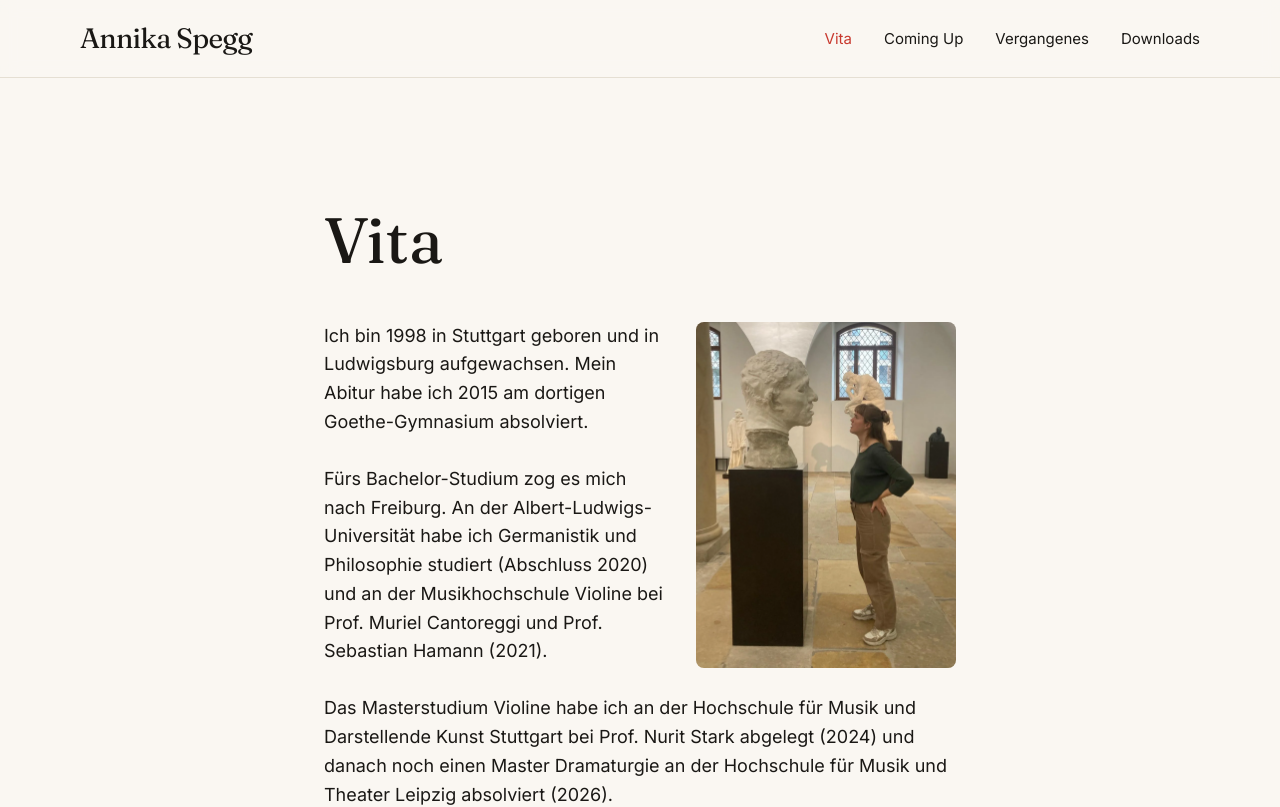
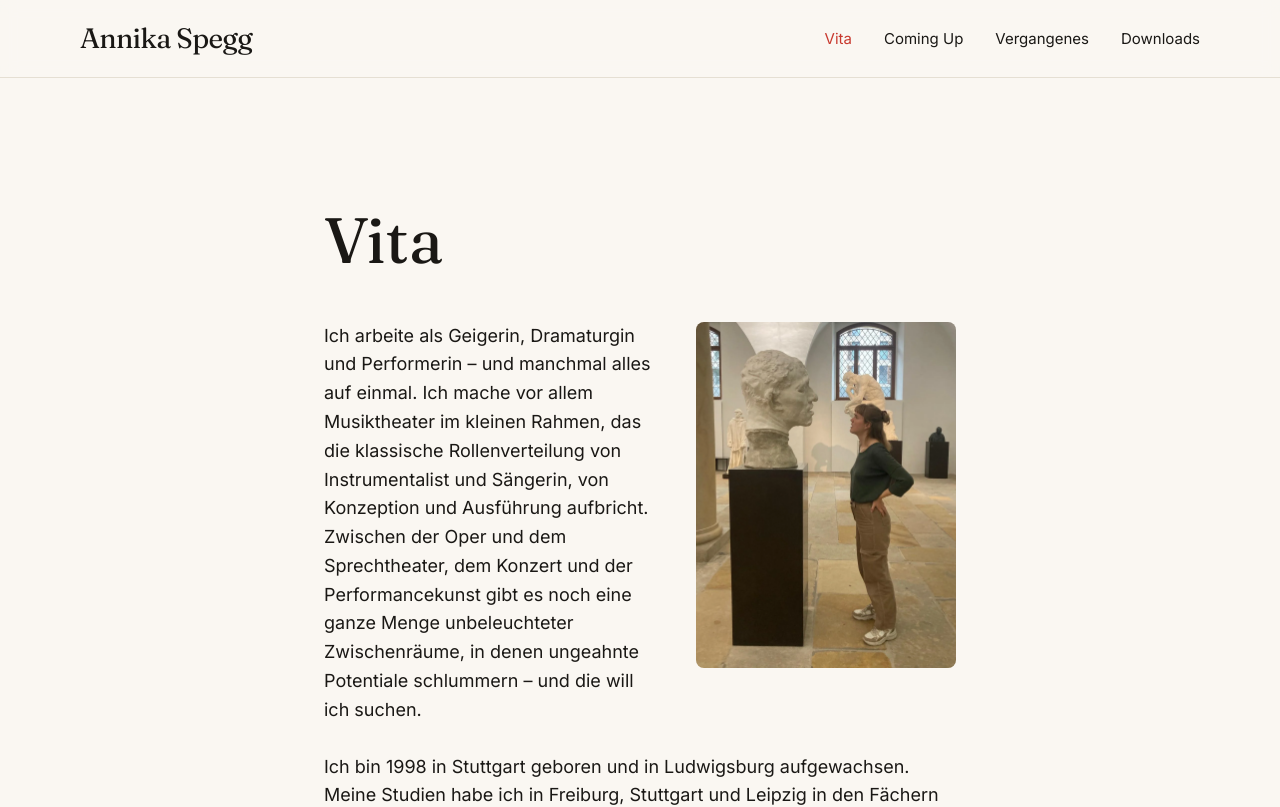
Before and after one commit to annikaspgg/persoenliche-Website, a Next.js app: page /vita in a window 1280 px wide. Shown: the top 807 px of the page. Built offline with nearby package versions, Linux system fonts and the light colour scheme.

Commit message:
Vita: neuer Einstiegsabsatz, gestraffte Studien-Angaben, umsortierte Reihenfolge
Co-Authored-By: Claude Opus 4.8 (1M context) <noreply@anthropic.com>

```diff
--- a/content/vita.mdx
+++ b/content/vita.mdx
@@ -1,36 +1,32 @@
-Ich bin 1998 in Stuttgart geboren und in Ludwigsburg aufgewachsen. Mein
-Abitur habe ich 2015 am dortigen Goethe-Gymnasium absolviert.
+Ich arbeite als Geigerin, Dramaturgin und Performerin – und manchmal alles auf
+einmal. Ich mache vor allem Musiktheater im kleinen Rahmen, das die klassische
+Rollenverteilung von Instrumentalist und Sängerin, von Konzeption und Ausführung
+aufbricht. Zwischen der Oper und dem Sprechtheater, dem Konzert und der
+Performancekunst gibt es noch eine ganze Menge unbeleuchteter Zwischenräume, in
+denen ungeahnte Potentiale schlummern – und die will ich suchen.
 
-Fürs Bachelor-Studium zog es mich nach Freiburg. An der
-Albert-Ludwigs-Universität habe ich Germanistik und Philosophie studiert
-(Abschluss 2020) und an der Musikhochschule Violine bei Prof. Muriel
-Cantoreggi und Prof. Sebastian Hamann (2021).
+Ich bin 1998 in Stuttgart geboren und in Ludwigsburg aufgewachsen. Meine Studien
+habe ich in Freiburg, Stuttgart und Leipzig in den Fächern Germanistik und
+Philosophie, Dramaturgie, Linguistik und Violine (künstlerisch) absolviert.
 
-Das Masterstudium Violine habe ich an der Hochschule für Musik und
-Darstellende Kunst Stuttgart bei Prof. Nurit Stark abgelegt (2024) und
-danach noch einen Master Dramaturgie an der Hochschule für Musik und
-Theater Leipzig absolviert (2026).
+Eigene Performances und Musiktheaterprojekte entstehen seit 2022 in Frankfurt,
+Berlin, Leipzig und Stuttgart. Für *GRETCHEN WANTS A FULL STORY* habe ich 2025
+das #Musikerzukunft-Stipendium der Deutschen Orchesterstiftung bekommen. Sehr
+geprägt hat mich außerdem die mehrjährige Arbeit bei der Initiative Klimabühne,
+ehemals ein Projekt von Studierenden der HMDK Stuttgart, die nach künstlerischen
+Antworten auf den Klimawandel sucht.
 
-Als Geigerin hatte ich für zwei Spielzeiten eine Akademie und einen
-Zeitvertrag an der Staatsoper Stuttgart inne (Violine II tutti). Außerdem
-war und bin ich regelmäßig als Aushilfe bei anderen Orchestern beschäftigt,
-etwa im Ensemble Resonanz, Stuttgarter Kammerorchester und Gewandhaus zu
-Leipzig.
+Als Geigerin hatte ich für zwei Spielzeiten eine Akademie und einen Zeitvertrag
+an der Staatsoper Stuttgart inne (Violine II tutti). Außerdem war und bin ich
+regelmäßig als Aushilfe bei anderen Orchestern beschäftigt, etwa im Ensemble
+Resonanz, Stuttgarter Kammerorchester und Gewandhaus zu Leipzig.
 
-Eigene Performances und Musiktheaterprojekte entstehen seit 2022 in
-Frankfurt, Berlin, Leipzig und Stuttgart. Für *GRETCHEN WANTS A FULL STORY*
-habe ich 2025 das #Musikerzukunft-Stipendium der Deutschen Orchesterstiftung
-bekommen. Sehr geprägt hat mich außerdem die mehrjährige Arbeit bei der
-Initiative Klimabühne, ehemals ein Projekt von Studierenden der HMDK
-Stuttgart, die nach künstlerischen Antworten auf den Klimawandel sucht.
-
-Mit dem Geiger Robert Rülke gründete ich 2022 das **Duo Zwischen**.
-Gemeinsam haben wir uns zur Aufgabe gemacht, der Gattung des Violinduos aus
-ihrem Schattendasein zu verhelfen und selten gespieltes Repertoire
-aufzuführen, vorwiegend aus dem 20. und 21. Jahrhundert. Gut durchdachte
-und politisch relevante Programme stehen dabei für uns an wichtigster
-Stelle. 2025 haben wir den 2. Preis beim HUGO-Wettbewerb der Montforter
-Zwischentöne gewonnen.
+Mit dem Geiger Robert Rülke gründete ich 2022 das **Duo Zwischen**. Gemeinsam
+haben wir uns zur Aufgabe gemacht, der Gattung des Violinduos aus ihrem
+Schattendasein zu verhelfen und selten gespieltes Repertoire aufzuführen,
+vorwiegend aus dem 20. und 21. Jahrhundert. Gut durchdachte und politisch
+relevante Programme stehen dabei für uns an wichtigster Stelle. 2025 haben wir
+den 2. Preis beim HUGO-Wettbewerb der Montforter Zwischentöne gewonnen.
 
 Ich bin außerdem Stipendiatin in der Sparte Dramaturgie der [Akademie
 Musiktheater heute](https://akademie-musiktheater-heute.de) (2024–2026)
```
